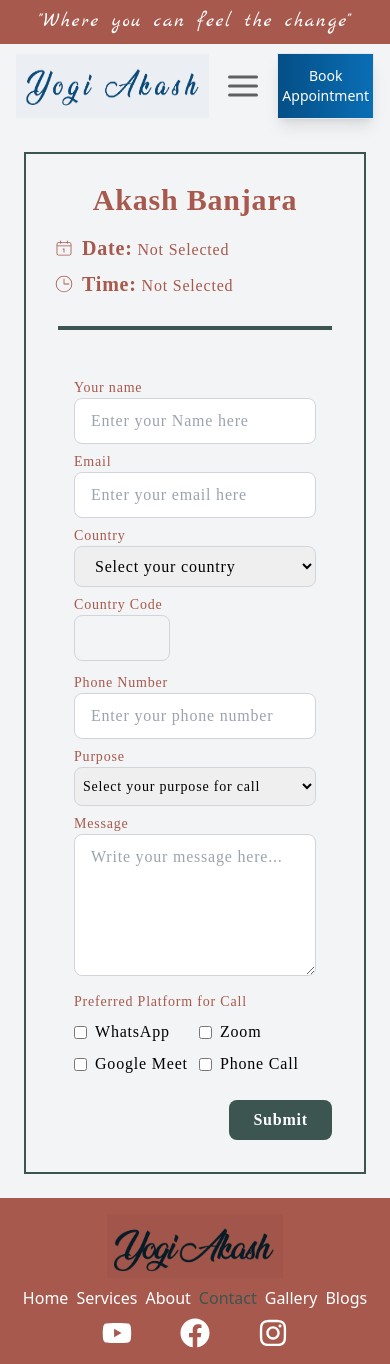
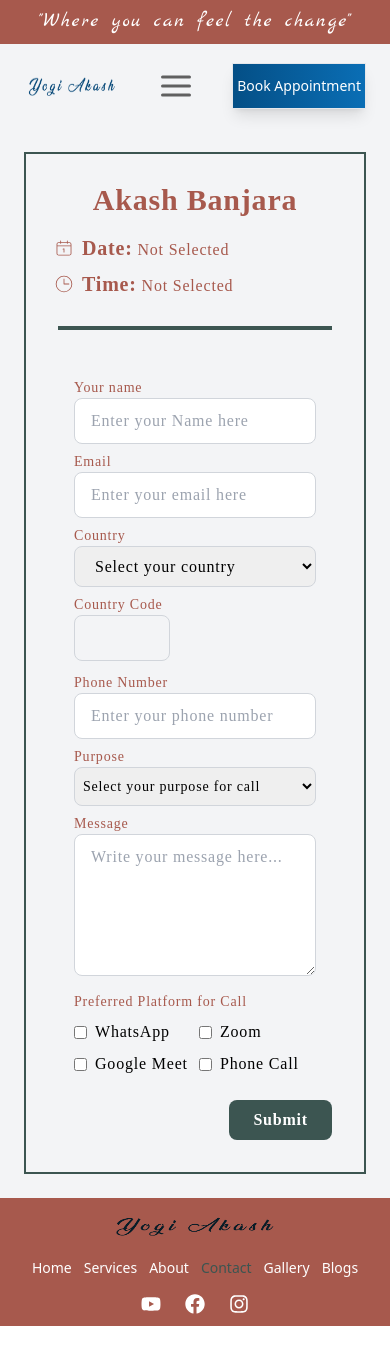
Before and after one commit to shashankapoudel/master-akash-portfolio, a React (Vite) app: page /contact/schedule-meeting in a window 390 px wide. After the commit the page ends 1326 px from the top, so only its background shows below. Built offline with nearby package versions, Linux system fonts and the light colour scheme.

Commit message:
latest changes

```diff
--- a/src/components/ServiceCard.jsx
+++ b/src/components/ServiceCard.jsx
@@ -8,7 +8,7 @@ const ServiceCard = () => {
 
             <div className='grid grid-cols-1 lg:grid-cols-2 gap-8 mt-2'>
 
-                <div className=' flex flex-col items-center p-8 border border-[#E6E7F3] bg-[#FFFFFF] rounded-lg'>
+                <div className=' flex flex-col items-center p-4 lg:p-8 border border-[#E6E7F3] bg-[#FFFFFF] rounded-lg'>
 
                     <h1 className='text-[#022B4A] font-bold'>Service name</h1>
                     <img
@@ -25,7 +25,7 @@ const ServiceCard = () => {
 
                 </div>
 
-                <div className='flex flex-col items-center p-8 border border-[#E6E7F3] bg-[#FFFFFF] rounded-lg'>
+                <div className='flex flex-col items-center p-4 lg:p-8 border border-[#E6E7F3] bg-[#FFFFFF] rounded-lg'>
 
                     <h1 className='text-[#022B4A] font-bold'>Sound Healing classes</h1>
                     <img
@@ -42,7 +42,7 @@ const ServiceCard = () => {
 
                 </div>
 
-                <div className='flex flex-col items-center p-8 border border-[#E6E7F3] bg-[#FFFFFF] rounded-lg'>
+                <div className='flex flex-col items-center p-4 lg:p-8 border border-[#E6E7F3] bg-[#FFFFFF] rounded-lg'>
 
                     <h1 className='text-[#022B4A] font-bold'>Service name</h1>
                     <img
@@ -59,7 +59,7 @@ const ServiceCard = () => {
 
                 </div>
 
-                <div className=' flex flex-col items-center p-8 border border-[#E6E7F3] bg-[#FFFFFF] rounded-lg'>
+                <div className=' flex flex-col items-center p-4 lg:p-8 border border-[#E6E7F3] bg-[#FFFFFF] rounded-lg'>
 
                     <h1 className='text-[#022B4A] font-bold'>Service name</h1>
                     <img
--- a/src/components/footer.jsx
+++ b/src/components/footer.jsx
@@ -4,18 +4,14 @@ import { NavLink } from 'react-router-dom';
 
 const Footer = () => {
     return (
-        <div className='bg-[#a7594d] w-full p-4 lg:p-8 flex flex-col lg:flex-row items-center justify-center lg:justify-between bottom-0 gap-2'>
-
+        <div className='bg-[#a7594d] w-full p-3 lg:p-8 flex flex-col lg:flex-row items-center justify-center lg:justify-between bottom-0 gap-4 lg:gap-0'>
 
             <div>
-                <img className='lg:w-auto h-16 w-44 transition-transform duration-300 hover:scale-105 mix-blend-multiply'
-                    src='/Images/logo1.jpg' />
+                <img className='lg:w-auto h-8 lg:h-16 md:h-16 w-44 transition-transform duration-300 hover:scale-105 mix-blend-multiply'
+                    src='/Images/LogoName.png' />
             </div>
 
-
-
-
-            <div className='flex  text-white gap-2 md:gap-4 lg:gap-6 text-x'>
+            <div className='flex  text-white gap-3 md:gap-4 lg:gap-6 text-sm lg:text-xl'>
                 <NavLink
                     to="/"
                     className={({ isActive }) =>
@@ -67,18 +63,18 @@ const Footer = () => {
                 </NavLink>
             </div>
 
-            <div className='flex gap-12'>
+            <div className='flex gap-6 lg:gap-12 '>
 
                 <div>
-                    <a href=''><FaYoutube className='text-3xl text-white' /></a>
+                    <a href=''><FaYoutube className=' text-xl md:text-2xl lg:text-3xl text-white' /></a>
                 </div>
 
                 <div>
-                    <a href=''><FaFacebook className='text-3xl text-white' /></a>
+                    <a href=''><FaFacebook className='text-xl md:text-2xl lg:text-3xl text-white' /></a>
                 </div>
 
                 <div>
-                    <a href=''><FaInstagram className='text-3xl text-white' /></a>
+                    <a href=''><FaInstagram className='text-xl md:text-2xl lg:text-3xl text-white' /></a>
                 </div>
 
             </div>
--- a/src/components/header.jsx
+++ b/src/components/header.jsx
@@ -29,13 +29,13 @@ const Header = () => {
                 <p className='text-xl lg:text-3xl font-marck-script text-white tracking-widest '>"Where you can feel the change"</p>
             </div>
 
-            <div className='flex justify-between items-center bg-gray-100 text-[#606060] py-2 px-2 lg:py-4 lg:px-8  mx-2 lg:mx-8'>
+            <div className='flex justify-between items-center bg-gray-100 text-[#606060] py-2 px-4 lg:py-4 lg:px-8  mx-2 lg:mx-8'>
 
                 <div className='flex justify-center'>
                     <img
                         src="/Images/LogoName.png"
                         alt="Company Logo"
-                        className="lg:w-auto md:w-auto h-16 w-50 transition-transform duration-300 hover:scale-105 mix-blend-multiply"
+                        className="lg:w-auto md:w-auto h-8 lg:h-16 w-24  transition-transform duration-300 hover:scale-105 mix-blend-multiply"
                     />
                 </div>
 
--- a/src/pages/About.jsx
+++ b/src/pages/About.jsx
@@ -66,7 +66,7 @@ const About = () => {
                 </div>
             </div>
 
-            <div className='flex flex-col p-4 lg:p-12 gap-4 relative '>
+            <div className='flex flex-col p-5 lg:p-12 gap-4 relative border-t border-b '>
                 <div>
                     <h1 className='text-center text-3xl font-bold text-[#022B4A]'>My Services</h1>
                     <p></p>
@@ -92,8 +92,9 @@ const About = () => {
                         <h1 className='text-[#022B4A] font-bold'>Service name</h1>
                         <p className='text-[#666666]'>Lorem ipsum dolor sit, amet consectetur adipisicing elit. Atque veritatis amet fugiat sunt aliquid inventore laboriosam obcaecati perferendis quasi quam? Vitae hic delectus mollitia vel nesciunt expedita dicta consequatur dolor.</p>
                     </div>
+
                     <button
-                        className='hover:text-[#3c5551] rounded-md absolute bottom-2 right-4'
+                        className='hover:text-[#3c5551] rounded-md lg:absolute bottom-1 right-6'
                         href='/services'>Learn more
                     </button>
                 </div>
--- a/src/pages/blogs.jsx
+++ b/src/pages/blogs.jsx
@@ -37,10 +37,10 @@ const blogs = [
 const BlogPage = () => {
     const [selectedBlog, setSelectedBlog] = useState(null)
     return (
-        <div className="p-12 min-h-screen m-4">
+        <div className="p-4 lg:p-12 min-h-screen m-2 lg:m-4">
             {
                 selectedBlog ? (
-                    <div className="w-1/2  mx-auto  rounded-lg p-6">
+                    <div className=" w-full lg:w-1/2  mx-auto rounded-lg  p-3 lg:p-6">
                         <button
                             onClick={() => setSelectedBlog(null)}
                             className="text-blue-500 mb-4 hover:underline"
@@ -58,7 +58,7 @@ const BlogPage = () => {
                 ) : (
                     <div className="grid grid-cols-1 md:grid-cols-2 gap-6">
 
-                        <div className=" rounded-lg  p-4">
+                        <div className=" rounded-lg p-3 lg:p-4">
                             <img
                                 src={blogs[0].image}
                                 alt={blogs[0].title}
@@ -77,12 +77,12 @@ const BlogPage = () => {
                             {blogs.slice(1).map((blog) => (
                                 <div
                                     key={blog.id}
-                                    className="flex rounded-lg p-4 items-start"
+                                    className="flex flex-col lg:flex rounded-lg p-4 items-start"
                                 >
                                     <img
                                         src={blog.image}
                                         alt={blog.title}
-                                        className="w-1/3 rounded-md mr-4"
+                                        className=" w-full lg:w-1/3 rounded-md mr-4 object-cover"
                                     />
                                     <div>
                                         <h3
--- a/src/pages/services.jsx
+++ b/src/pages/services.jsx
@@ -64,10 +64,13 @@ const services = [
 
 const ServiceCard = ({ service }) => {
     return (
-        <div className="bg-white shadow-md rounded-lg p-8 space-y-4">
+        <div className="bg-white shadow-md rounded-lg p-3 lg:p-8 space-y-4">
+
             <h3 className="text-xl font-bold text-gray-800">{service.title}</h3>
+
             <img src={service.image} />
             <p className="text-gray-600">{service.description}</p>
+
             <div>
                 <h4 className="font-semibold text-gray-800">What's Included:</h4>
                 <ul className="list-disc list-inside text-gray-600">
@@ -76,6 +79,7 @@ const ServiceCard = ({ service }) => {
                     ))}
                 </ul>
             </div>
+
             <div>
                 <h4 className="font-semibold text-gray-800">Benefits:</h4>
                 <ul className="list-disc list-inside text-gray-600">
@@ -84,6 +88,7 @@ const ServiceCard = ({ service }) => {
                     ))}
                 </ul>
             </div>
+
             <p className="text-gray-600">
                 <strong>Duration:</strong> {service.duration}
             </p>
@@ -99,7 +104,7 @@ const ServiceCard = ({ service }) => {
 
 const ServicesPage = () => {
     return (
-        <div className="flex flex-col bg-gray-100 min-h-screen p-14 leading-[1.3125rem] tracking-wider ">
+        <div className="flex flex-col bg-gray-100 min-h-screen p-3 lg:p-14 leading-[1.3125rem] tracking-wider ">
             <div className="relative bg-gray-100 py-2 px-8">
                 <div className=" mx-auto flex flex-wrap justify-between items-center relative ">
 
@@ -161,11 +166,13 @@ const ServicesPage = () => {
             </div>
 
             <div className="max-w-8xl mx-auto lg:mx-2 space-y-12  mt-12 p-4">
-                <div className="grid grid-cols-1 md:grid-cols-2 gap-8">
+
+                <div className="grid grid-cols-1 md:grid-cols-2 lg:grid-cols-2 gap-6 lg:gap-8">
                     {services.map((service, index) => (
                         <ServiceCard key={index} service={service} />
                     ))}
                 </div>
+
             </div>
         </div>
     );
```
Also changed, not shown: public/Images/LogoName.png.
